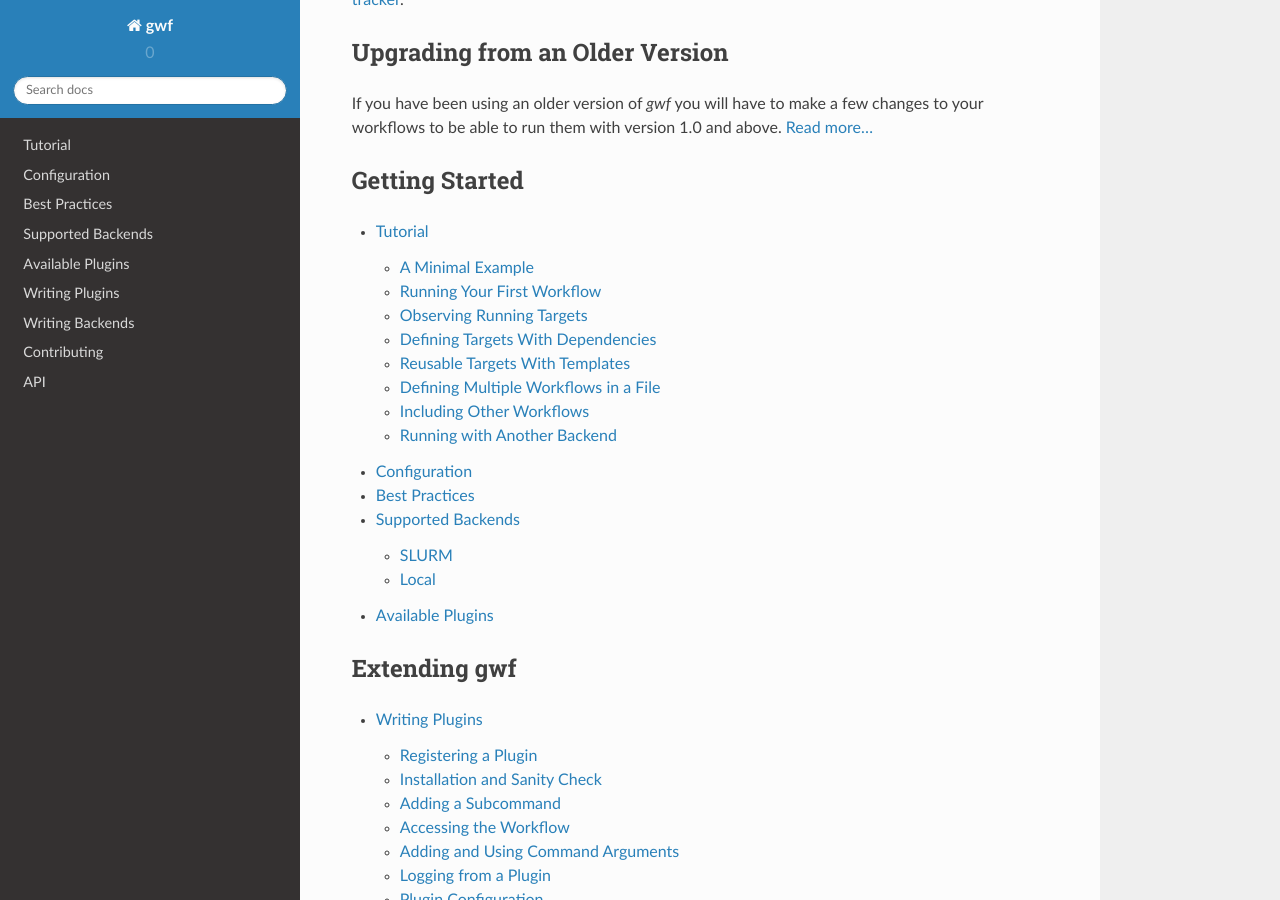
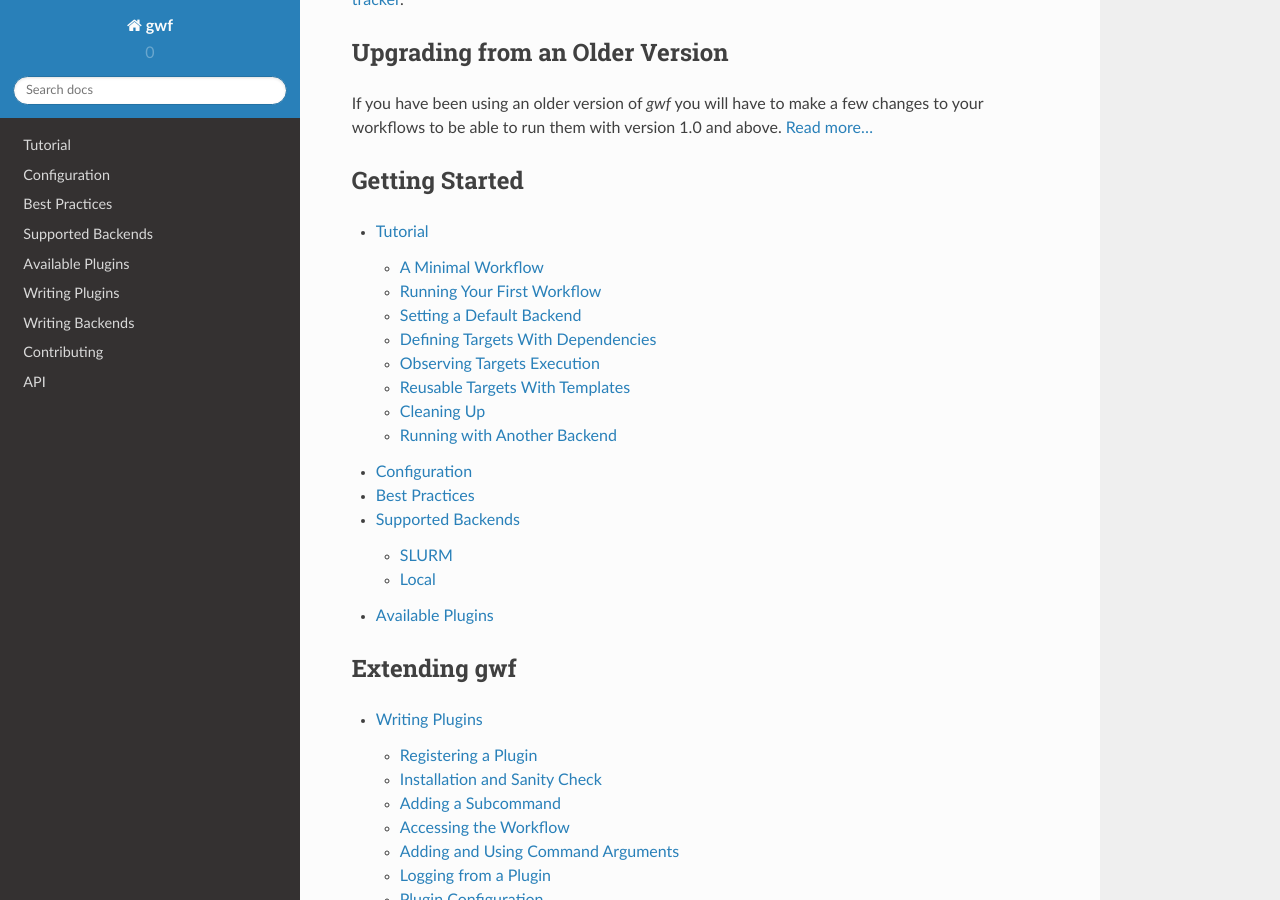
Before and after one commit to gwforg/gwf, a Sphinx documentation site: the page built from docs/index.rst, in a window 1280 px wide and 900 px high, scrolled down 923 px. Built offline with Sphinx 7.4.7 and the Read the Docs theme 2.0.0, drawn with Linux system fonts in a browser that asks for light colours; some of the changed lines change nothing that is shown.

Commit message:
More work on the tutorial.

```diff
--- a/docs/tutorial.rst
+++ b/docs/tutorial.rst
@@ -7,8 +7,42 @@
 workflows and see how *gwf* can help us keep track of the progress of workflow
 execution, the output of targets and dependencies between targets. Have fun!
 
-A Minimal Example
------------------
+We'll assume that you have the Anaconda_ distribution installed and that you are
+familiar with how to install and manage packages and environments through the
+*conda* package manager.
+
+First, let's install *gwf* in its own conda environment. Create a new environment
+for your project, we'll call it *myproject*.
+
+.. code-block:: console
+
+    $ conda create -n myproject python=3.4
+    $ source activate myproject
+    $ conda install -c dansondergaard gwf
+
+You should now be able to run the following command.
+
+.. code-block:: console
+
+    $ gwf -h
+
+This should show you the commands and options available through *gwf*. If you just
+run:
+
+.. code-block:: console
+
+    $ gwf
+
+you'll get an error that looks something like this:
+
+.. code-block:: console
+
+    ERROR |  The file "/Users/das/Desktop/test-gwf/workflow.py" does not exist.
+
+We get this error since we didn't define a workflow file yet.
+
+A Minimal Workflow
+------------------
 
 To get started we must define a *workflow file* containing a workflow to which
 we can add targets. Unless *gwf* is told otherwise it assumes that the workflow
@@ -45,7 +79,7 @@
     echo hello world > greeting.txt
     """
 
-There ya' go! We have now declared a workflow with one target and that target
+There you go! We have now declared a workflow with one target and that target
 creates the file ``greeting.txt`` with the line ``hello world`` in it. Now let's
 try to run our workflow...
 
@@ -76,50 +110,108 @@
 for small workflows that don't require a lot of resources.
 
 First, open another terminal window and navigate to the ``myproject`` directory.
-Then run the command ``gwf workers``. This will start a pool of workers that
+Then run the command ``gwf -b local workers``. This will start a pool of workers that
 *gwf* can now submit targets to.
 
-Switch back to the other terminal and then run the command ``gwf run``. If
-everything is fine, you should see output like this::
+Switch back to the other terminal and then run:
 
-    ### EXAMPLE OUTPUT ###
+.. code-block:: console
 
-We can see that *gwf* scheduled and then submitted ``MyTarget``.
-Within a few seconds you should see ``greeting.txt`` in the project directory.
+    $ gwf -b local run
 
-What happens if we type ``gwf run`` again? Let's try!::
+*gwf* schedules and then submits ``MyTarget`` to the pool of workers you started in
+the other terminal window (the ``-b local`` flag tells *gwf* to use the
+:class:`~gwf.backends.local.LocalBackend`). This command doesn't output anything
+since *gwf* tries to only output something when explicitly told so, or if something
+is wrong.
 
-    ### EXAMPLE OUTPUT FROM SECOND RUN ###
+Within a few seconds you should see ``greeting.txt`` in the project directory. Try
+to open it in your favorite text editor!
 
-This time the target is not submitted to the backend since ``greeting.txt``
-already exists and is up to date. Try to delete ``greeting.txt``, then run
-the workflow again::
+To actually see what happens when you run ``gwf -b local run``, try to delete
+``greeting.txt`` and then run:
 
-    ## EXAMPLE OUTPUT FROM SECOND RUN ###
+.. code-block:: console
 
-The target was submitted again, what a relief!
+    $ gwf -b local -v info run
 
-Observing Running Targets
+The ``-v info`` flag tells *gwf* to output a bit more information when it runs.
+If you want even more information you may use ``-v debug``. The command show now
+output this:
+
+.. code-block:: console
+
+    INFO  |  Scheduling target MyTarget.
+    INFO  |  Submitting target MyTarget.
+
+This says that *gwf* considered the target for execution and then decided to submit
+it to the backend (in this case because the output file, ``greeting.txt``, does not
+already exist). After a few seconds, you should see that ``greeting.txt`` has been
+created again.
+
+Now try the same command again:
+
+.. code-block:: console
+
+    $ gwf -b local -v info run
+    INFO  |  Scheduling target MyTarget.
+
+This time, *gwf* considers the target for submission, but decides not to submit it
+since all of the output files (only one in this case) exist.
+
+Setting a Default Backend
 -------------------------
 
-Status, logs.
+By now you probably got really tired of typing ``-b local`` for every single command.
+To save some keystrokes, let's set the local backend as the default for this project.
 
+.. code-block:: console
+
+    $ gwf config backend local
+
+This creates a configuration file in the project folder and sets the backend to
+``local`` by default. To test it out, let's try to run the same command as before,
+but without the ``-b local`` flag.
+
+.. code-block:: console
+
+    $ gwf -v info run
+    INFO  |  Scheduling target MyTarget.
+
+*gwf* now uses the local backend by default, so everything works as before. If you
+are crazy about seeing what *gwf* does, you can also get rid of the ``-v info``
+flag by setting the default verbosity level.
+
+.. code-block:: console
+
+    $ gwf config verbosity info
+    $ gwf run
+    INFO  |  Scheduling target MyTarget.
+
+As we'd expect, *gwf* outputs the same as before, but this time we didn't have to
+set the ``-v info`` flag!
 
 Defining Targets With Dependencies
 ----------------------------------
+
+
+
+Observing Targets Execution
+---------------------------
+
+Status, logs.
 
 
 Reusable Targets With Templates
 -------------------------------
 
 
-Defining Multiple Workflows in a File
--------------------------------------
-
-
-Including Other Workflows
--------------------------
+Cleaning Up
+-----------
 
 
 Running with Another Backend
 ----------------------------
+
+
+.. _Anaconda: https://www.continuum.io/downloads
```
